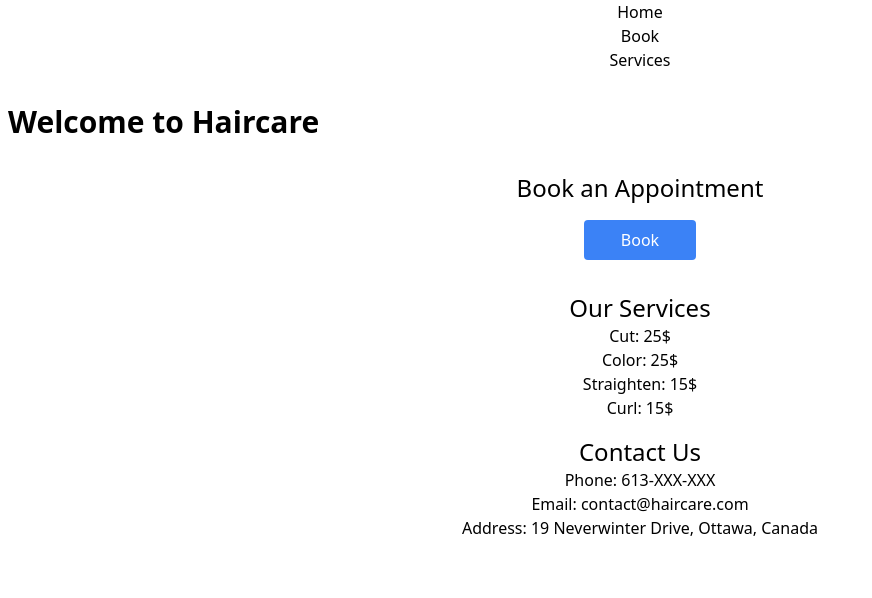
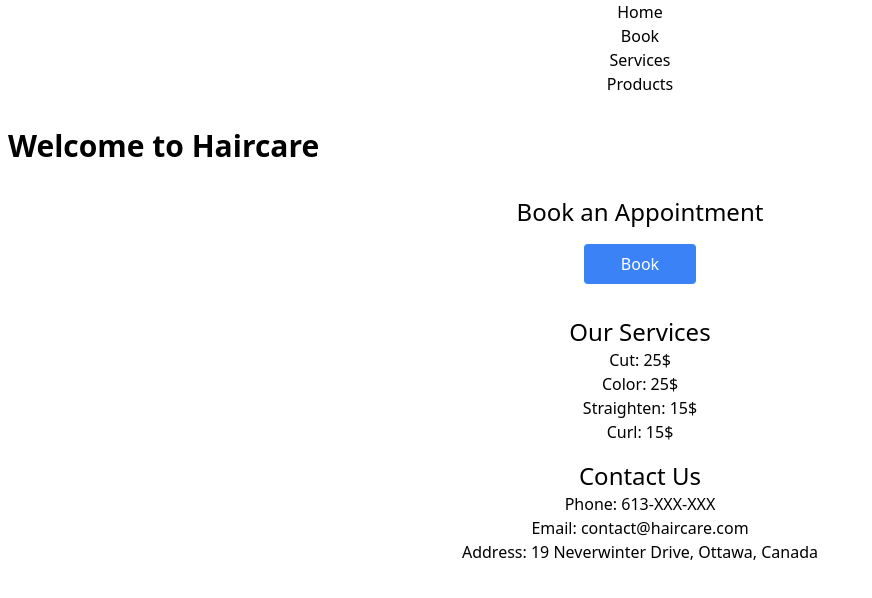
Before and after one commit to SEG3125-A/group22-lab7, a React (Create React App) app: page / in a window 1280 px wide. Shown: the top 598 px of the page, without its empty margins (0-872 px from the left). Built offline with nearby package versions, Linux system fonts and the light colour scheme.

Commit message:
added products

```diff
--- a/src/components/navbar.js
+++ b/src/components/navbar.js
@@ -14,6 +14,9 @@ function Navbar() {
         <li>
           <Link to="/services">Services</Link>
         </li>
+        <li>
+          <Link to="/products">Products</Link>
+        </li>
       </ul>
     </nav>
   );
```
